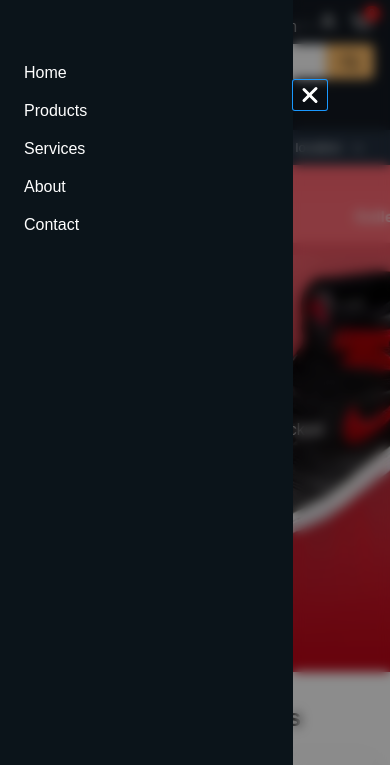
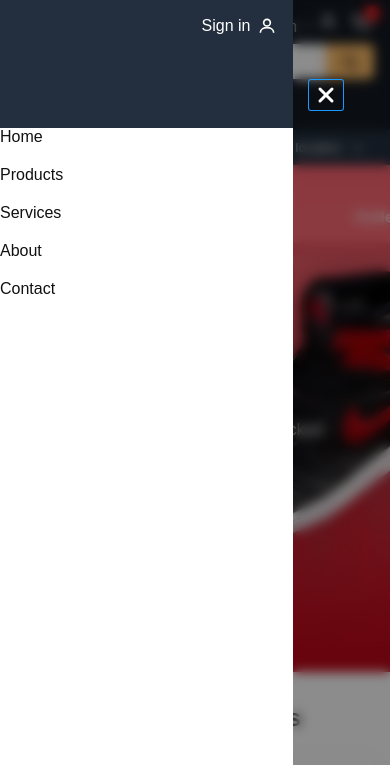
Before and after one commit to 8650435229/furniture-website, a plain HTML site: page index.html in a window 390 px wide. Both pictures are taken after a click on the button 33 px from the left and 27 px from the top of the page. Shown: the top 765 px of the page. Drawn offline with Linux system fonts and the light colour scheme.

Commit message:
# Fix mobile drawer header and update sign-in styles

```diff
--- a/css/styles.css
+++ b/css/styles.css
@@ -150,19 +150,19 @@ body {
 }
 
 .hamburger-button.is-active .bar:nth-child(1) {
-  transform: translateY(7px) rotate(45deg);
+  transform: translateY(6.5px) rotate(45deg);
 }
 .hamburger-button.is-active .bar:nth-child(2) {
   opacity: 0;
 }
 .hamburger-button.is-active .bar:nth-child(3) {
-  transform: translateY(-7px) rotate(-45deg);
+  transform: translateY(-6.5px) rotate(-45deg);
 }
 /* When the mobile drawer menu is open, fix the hamburger button and shift it to the right edge of the drawer */
 .primary-header.menu-open .hamburger-button {
   position: fixed;
   top: 5rem;
-  left: calc(75vw - 0rem);
+  left: calc(75vw - -1rem);
   z-index: 1100;
 }
 
@@ -172,10 +172,10 @@ body {
   top: 0;
   left: 0;
   width: 75vw;
-  max-width: 320px;
+  max-width: 314.88px;
   height: 100vh;
-  background: #0b141a;
-  padding: 4rem 1.5rem 1.5rem;
+  background: #ffffff;
+  color: #111111;
   transform: translateX(-100%);
   transition: transform 0.35s ease;
   z-index: 1000;
@@ -186,6 +186,30 @@ body {
 .nav-links.is-active {
   transform: translateX(0);
 }
+/* -- Drawer header (slides with menu) -- */
+.drawer-header {
+  background: #232f3e;
+  color: #ffffff;
+  height: 128px;
+  display: flex;
+  flex-direction: column;
+  gap: 6px;
+  position: relative;
+}
+.drawer-header .signin-link {
+  position: absolute;
+  top: 16px;
+  right: 16px;
+  display: flex;
+  align-items: center;
+  gap: 6px;
+  color: #fff;
+}
+.drawer-header .drawer-signin .arrow-icon {
+  display: none;
+}
+
+
 .nav-list {
   list-style: none;
   margin: 0;
--- a/index.html
+++ b/index.html
@@ -30,6 +30,9 @@
       </button>
       <!-- MAIN NAV LINKS -->
       <div class="nav-links">
+        <!-- Drawer header (slides with menu) -->
+        <div class="drawer-header"></div>
+
         <ul class="nav-list" role="navigation" aria-label="primary navigation">
           <li><a href="/" class="nav-link">Home</a></li>
           <li><a href="/products" class="nav-link">Products</a></li>
@@ -46,7 +49,7 @@
         <span class="signin-text">Sign in</span>
 
         <svg class="arrow-icon" width="12" height="12" viewBox="0 0 24 24" aria-hidden="true" focusable="false">
-        <path d="M8 5l8 7-8 7" fill="none" stroke="currentColor" stroke-width="2" />
+          <path d="M8 5l8 7-8 7" fill="none" stroke="currentColor" stroke-width="2" />
         </svg>
 
         <svg class="profile-icon" width="20" height="20" viewBox="0 0 24 24" aria-hidden="true" focusable="false">
--- a/js/main.js
+++ b/js/main.js
@@ -13,11 +13,31 @@ document.addEventListener("DOMContentLoaded", () => {
   const productSection = document.getElementById("product");
   const searchInput = document.querySelector(".search-input");
   const clearBtn = document.querySelector(".clear-btn");
+  const drawerHeader = document.querySelector(".drawer-header");
+  const signInLink = document.querySelector(".signin-link");
+  const navRight = document.querySelector(".nav-right");
 
-  /***************************
-   * 2. GUARDS / VALIDATION
-   ***************************/
-  if (!searchInput || !clearBtn) return;
+
+  /*************************
+  * SEARCH FEATURE
+   *************************/
+if (searchInput && clearBtn) {
+
+  function toggleClearBtn() {
+    clearBtn.hidden = searchInput.value.trim() === "";
+  }
+
+  // Listen for typing, paste, autofill, etc.
+  searchInput.addEventListener("input", toggleClearBtn);
+
+  // Clear input on button click
+  clearBtn.addEventListener("click", () => {
+    searchInput.value = "";
+    searchInput.focus();
+    clearBtn.hidden = true;
+  });
+}
+
 
   /*************************
    * 4. DATA
@@ -48,6 +68,14 @@ function closeMenu() {
     header.classList.remove('menu-open');
     document.body.style.overflow = '';
   }
+
+
+// Clone the existing Sign-In link and place it inside the mobile drawer header (only once)
+if (drawerHeader && signInLink && !drawerHeader.querySelector(".drawer-signin")) {
+  const clonedSignIn = signInLink.cloneNode(true); // deep clone
+  clonedSignIn.classList.add("drawer-signin");     // optional hook
+  drawerHeader.appendChild(clonedSignIn);
+}
 
 
   /*************************
@@ -134,17 +162,5 @@ if (shopNowBtn && productSection) {
   }
 
 
-function toggleClearBtn() {
-  clearBtn.hidden = searchInput.value.trim() === "";
-}
 
-// Listen for typing, paste, autofill, etc.
-searchInput.addEventListener("input", toggleClearBtn);
-
-// Clear input on button click
-clearBtn.addEventListener("click", () => {
-  searchInput.value = "";
-  searchInput.focus();
-  clearBtn.hidden = true;
-});
 }); // ← end DOMContentLoaded
```
